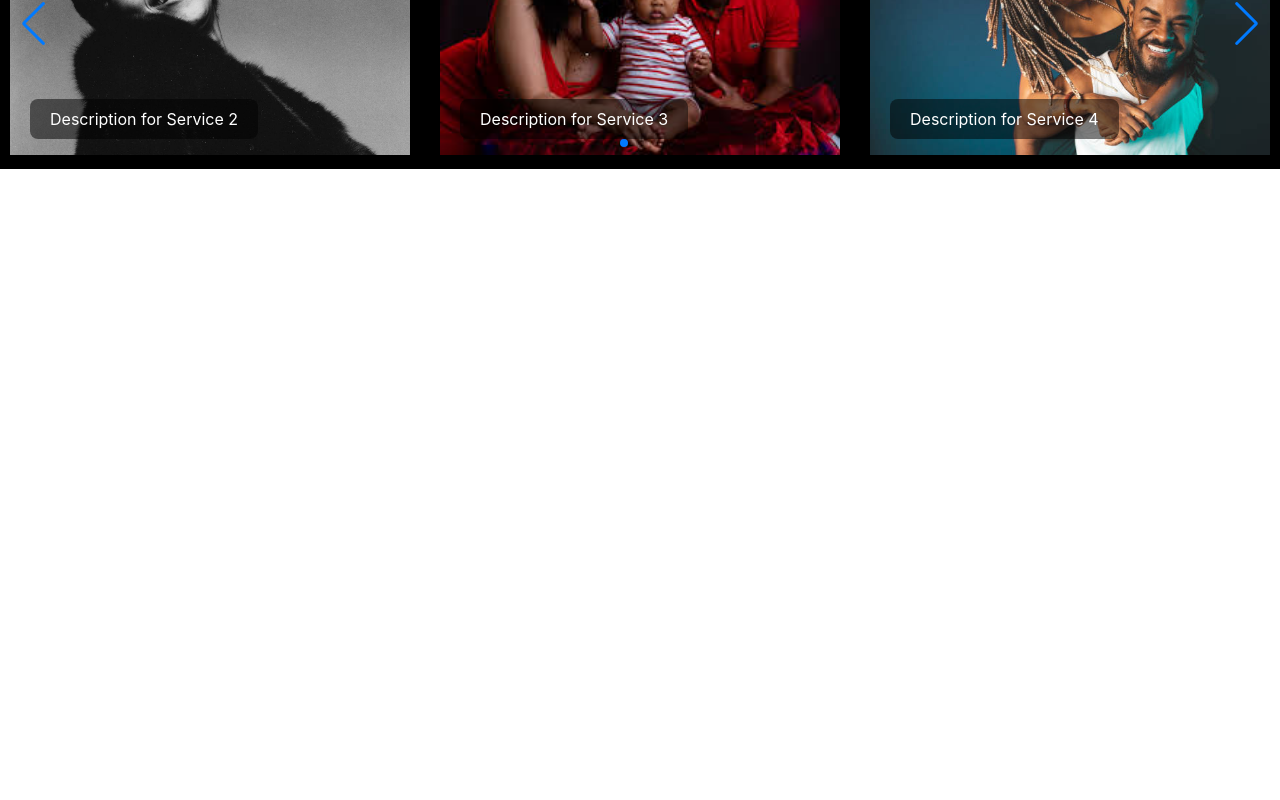
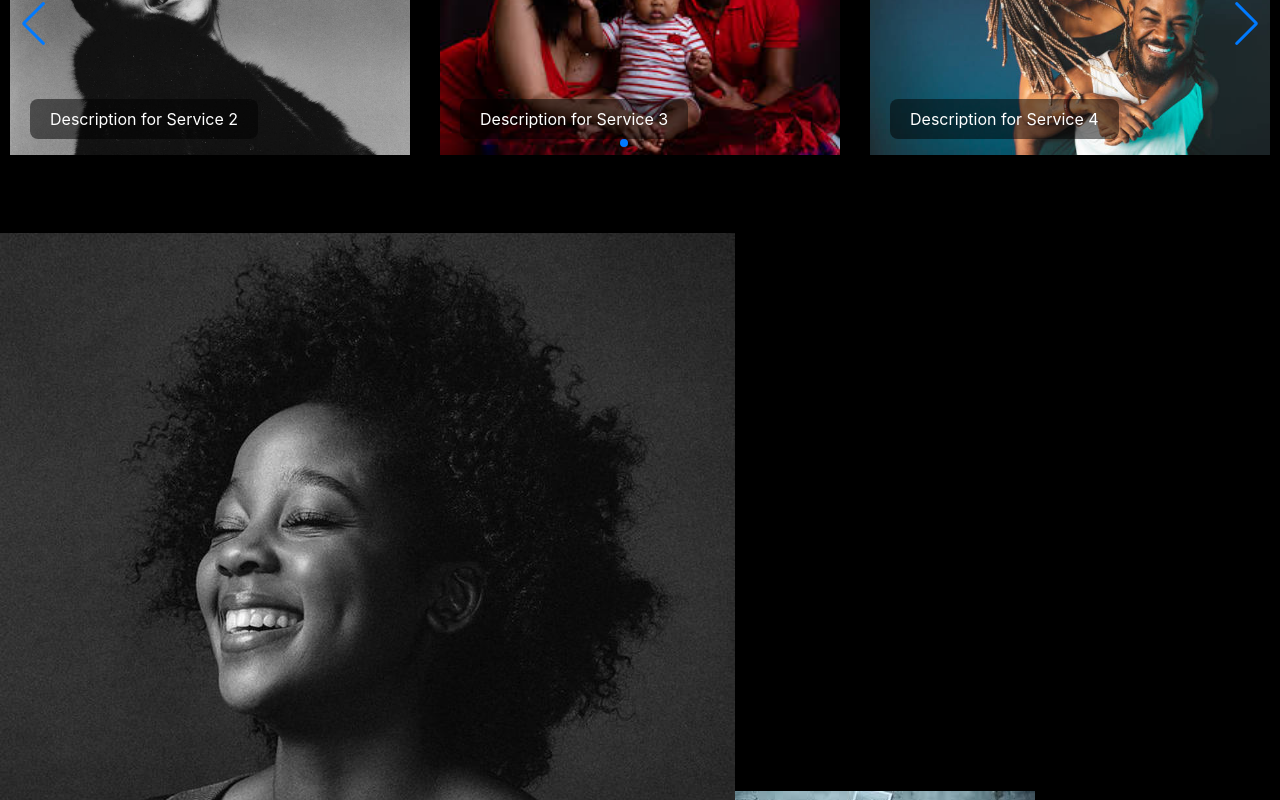
Before and after one commit to tobias-omondi/studio-app, a React (Create React App) app in the folder studio/: page / in a window 1280 px wide. Shown: the part 2000-2800 px from the top of the page. Before the commit the page ends 2169 px from the top, so only its background shows below. Built offline with nearby package versions, Linux system fonts and the light colour scheme; a web font is replaced by a local one.

Commit message:
added componets

```diff
--- /dev/null
+++ b/studio/src/components/Footer.js
@@ -0,0 +1,13 @@
+import React from 'react'
+
+const Footer = () => {
+  return (
+    <>
+    <div>
+      <h2 style={{color:'white'}}>Footer</h2>
+    </div>
+    </>
+  )
+}
+
+export default Footer
--- a/studio/src/components/Home.js
+++ b/studio/src/components/Home.js
@@ -11,6 +11,7 @@ import 'react-awesome-slider/dist/styles.css'; // Basic styles
 import 'react-awesome-slider/dist/custom-animations/fold-out-animation.css'; // Correct path
 import Aboutus from './Aboutus';
 import Services from './Services';
+import Imagesec from './Imagesec';
 
 // Create an array of image objects with captions and button information
 const embaSliders = [
@@ -55,6 +56,7 @@ const Home = () => {
     </AutoplaySlider>
     <Aboutus />
     <Services />
+    <Imagesec />
     </>
   );
 }
--- /dev/null
+++ b/studio/src/components/Imagesec.js
@@ -0,0 +1,30 @@
+import React from 'react'
+import test1 from '../studioAsset/test1.jpeg'
+import test2 from '../studioAsset/social2.jpeg'
+import test3 from '../studioAsset/social3.jpeg'
+import test4 from '../studioAsset/test4.jpeg'
+import test5 from '../studioAsset/test5.jpeg'
+import Testimonials from './Testimonials'
+
+const imageGallery = [
+    { src: test1 },
+    { src: test2 },
+    { src: test3 },
+    { src: test4 },
+    { src: test5 }
+]
+
+const Imagesec = () => {
+  return (
+    <>
+    <div className='section_img'>
+      {imageGallery.map((image, index) => (
+        <img key={index} src={image.src} alt={`gallery-img-${index}`} />
+      ))}
+    </div>
+    <Testimonials />
+    </>
+  )
+}
+
+export default Imagesec
--- /dev/null
+++ b/studio/src/components/Social.js
@@ -0,0 +1,15 @@
+import React from 'react'
+import Footer from './Footer'
+
+const Social = () => {
+  return (
+    <>
+    <div>
+      <h2 style={{color:'white'}}>Social media</h2>
+    </div>
+    <Footer />
+    </>
+  )
+}
+
+export default Social
--- /dev/null
+++ b/studio/src/components/Testimonials.js
@@ -0,0 +1,15 @@
+import React from 'react'
+import Social from './Social';
+
+const Testimonials = () => {
+  return (
+    <>
+    <div>
+      <h2 style={{color:'white'}}>Testimonials</h2>
+    </div>
+    <Social />
+    </>
+  )
+}
+
+export default Testimonials;
```
